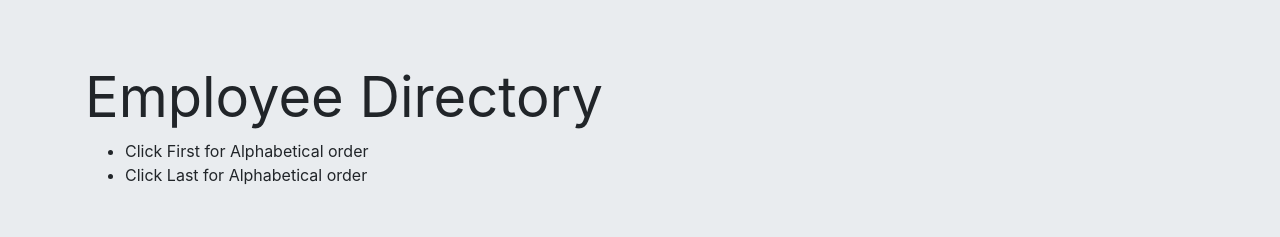
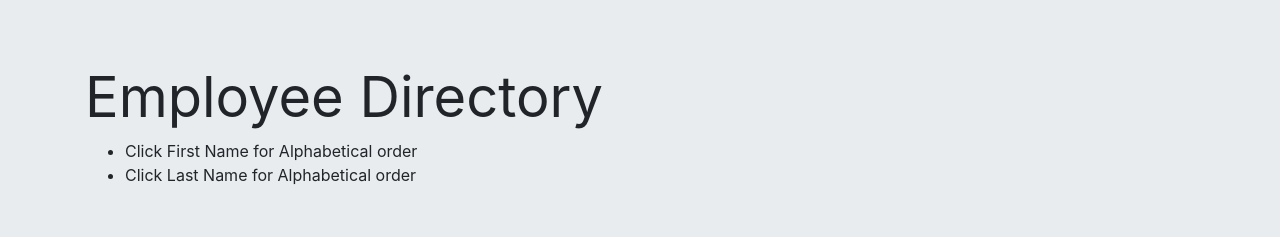
Before and after one commit to JFunck1990/19-Employee-Directory-, a React (Create React App) app: page / in a window 1280 px wide. Shown: the top 237 px of the page. Built offline with nearby package versions, Linux system fonts and the light colour scheme; no server answers.

Commit message:
added Name for list item in jumbotron

```diff
--- a/src/components/Jumbotron/Jumbotron.js
+++ b/src/components/Jumbotron/Jumbotron.js
@@ -7,8 +7,8 @@ function Jumbotron() {
       <div className="container">
         <h1 className="display-4"><i className="fas fa-user-friends"></i> <b>Employee Directory</b></h1>
         <ul>
-          <li>Click First for Alphabetical order</li>
-          <li>Click Last for Alphabetical order</li>
+          <li>Click First Name for Alphabetical order</li>
+          <li>Click Last Name for Alphabetical order</li>
         </ul>
       </div>
     </div>
```
Also changed, not shown: src/components/Main/Main.js (line endings or trailing spaces).
